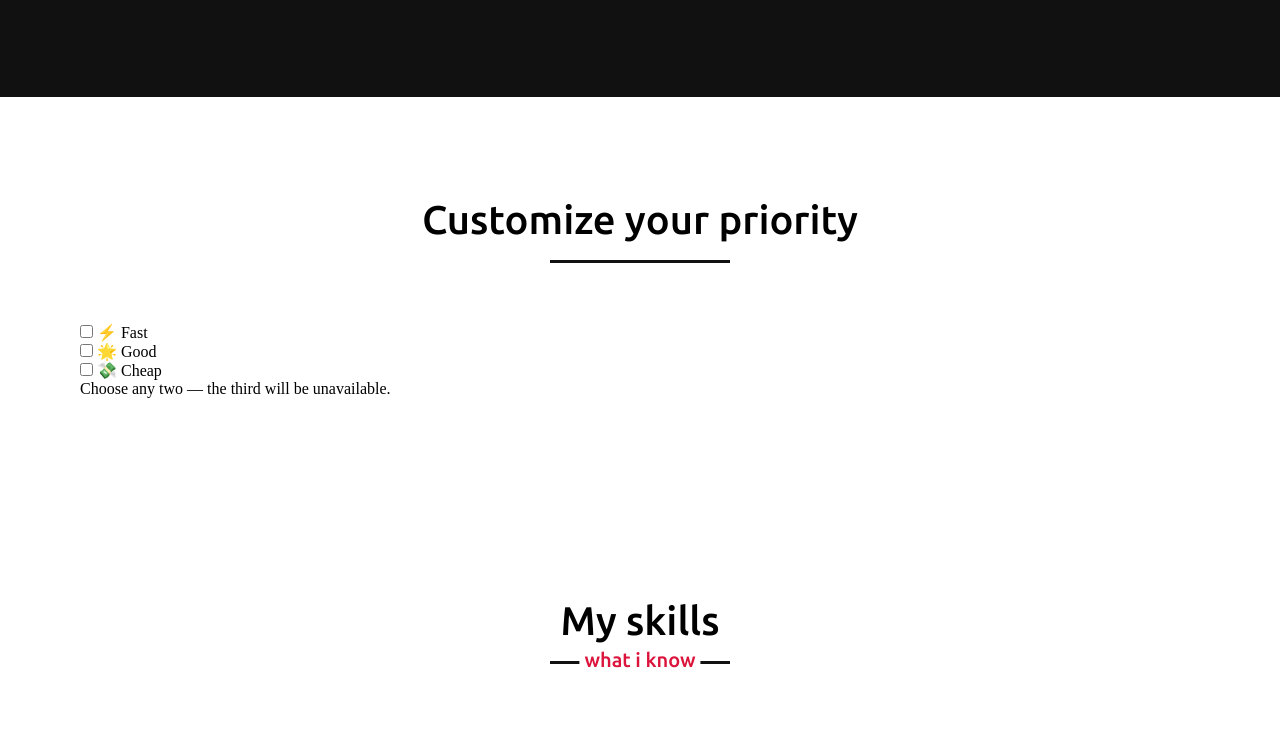
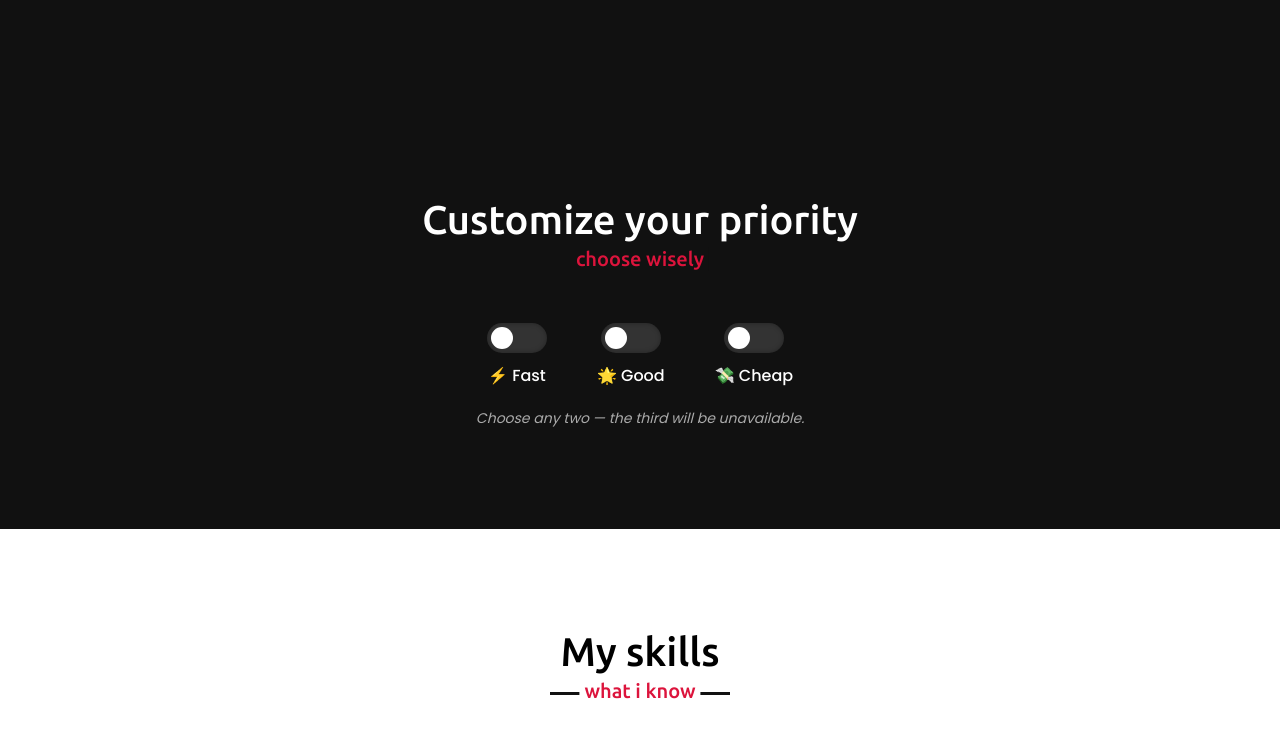
Before and after one commit to rishal-ikbal/rishalikbalportfolio.com, a plain HTML site: page index.html in a window 1280 px wide. Shown: the part 2010-2739 px from the top of the page. Drawn offline with nearby package versions, Linux system fonts and the light colour scheme.

Commit message:
Update style.css

```diff
--- a/style.css
+++ b/style.css
@@ -218,6 +218,7 @@ section .title::after{
     width: 400px;
     object-fit:contain;
     border-radius: 50%;
+    background-color: black;
 }
 .about .about-content .right{
     width: 55%;
@@ -367,6 +368,108 @@ section .title::after{
 .skills-content .right .mysql::before{
     width: 70%;
 }
+
+/* triangle toggle section */
+.triangle {
+  padding: 100px 0;
+  background: #111;
+  color: #fff;
+  font-family: 'Poppins', sans-serif;
+  text-align: center;
+}
+
+.triangle .title::after {
+  content: "choose wisely";
+  background: #111;
+  color: crimson;
+}
+
+.switch-container {
+  display: flex;
+  justify-content: center;
+  gap: 50px;
+  flex-wrap: wrap;
+  margin-top: 40px;
+}
+
+.switch-box {
+  display: flex;
+  flex-direction: column;
+  align-items: center;
+}
+
+.switch-label {
+  margin-top: 10px;
+  font-size: 16px;
+  color: #fff;
+  font-weight: 500;
+}
+
+/* The switch outer container */
+.switch {
+  position: relative;
+  display: inline-block;
+  width: 60px;
+  height: 30px;
+}
+
+/* Hide native checkbox */
+.switch input {
+  opacity: 0;
+  width: 0;
+  height: 0;
+}
+
+/* The slider track */
+.slider {
+  position: absolute;
+  cursor: pointer;
+  background-color: #333;
+  border-radius: 30px;
+  top: 0;
+  left: 0;
+  right: 0;
+  bottom: 0;
+  transition: 0.4s;
+  box-shadow: inset 0 0 5px rgba(0, 0, 0, 0.3);
+}
+
+/* The slider knob */
+.slider::before {
+  position: absolute;
+  content: "";
+  height: 22px;
+  width: 22px;
+  left: 4px;
+  top: 4px;
+  background-color: #fff;
+  border-radius: 50%;
+  transition: 0.4s;
+}
+
+/* Active state */
+.switch input:checked + .slider {
+  background-color: crimson;
+}
+
+.switch input:checked + .slider::before {
+  transform: translateX(30px);
+}
+
+/* Hover effect */
+.switch:hover .slider {
+  background-color: #444;
+}
+
+.triangle-note {
+  margin-top: 20px;
+  font-size: 14px;
+  color: #aaa;
+  font-style: italic;
+}
+
+
+
 /* connect section styling */
 .teams .title::after{
     content: "with me";
```
